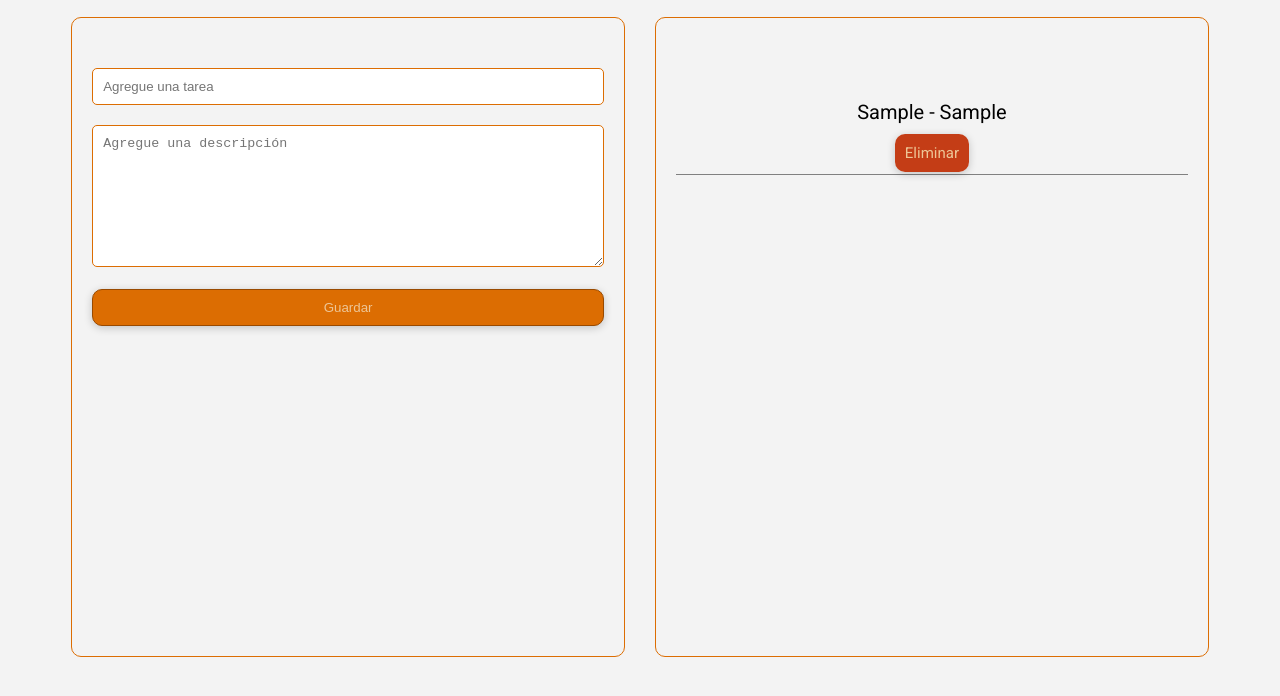
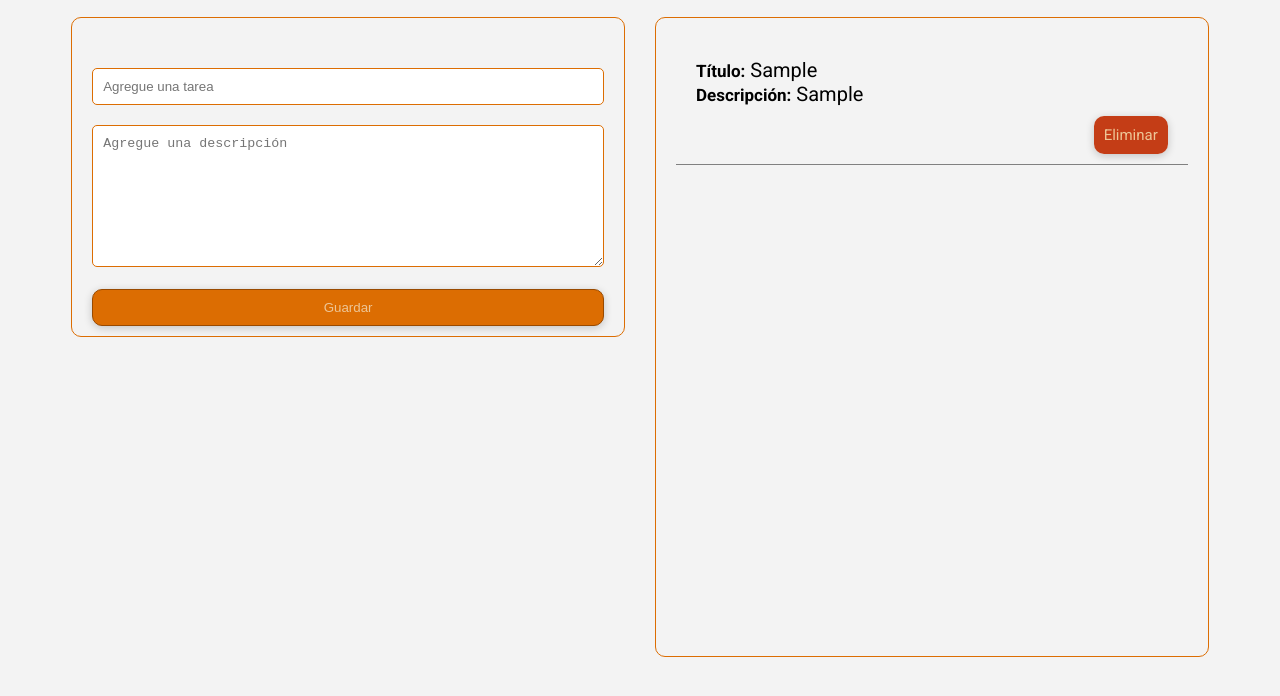
Before and after one commit to Lautisuarez/Task, a plain HTML site: page index.html in a window 1280 px wide. Both pictures are taken after typing "Sample", "Sample" into the empty fields and a click on the button "Guardar". Shown: the part 70-766 px from the top of the page. Drawn offline with Linux system fonts and the light colour scheme.

Commit message:
Retocando el diseño de las tareas

```diff
--- a/css/style.css
+++ b/css/style.css
@@ -57,14 +57,13 @@ body{
     display: grid;
     grid-template-columns: 1fr 1fr;
     column-gap: 3rem;
+    height: 80vh;
 }
 .formulario{
-    height: 80vh;
     border: 1px solid #dc6d02;
     border-radius: 1rem;
-}
-.formulario form{
     padding: 5rem 2rem 0 2rem;
+    height: 50%;
 }
 .grupo{
     margin-bottom: 2rem;
@@ -79,17 +78,22 @@ body{
 .items{
     border: 1px solid #dc6d02;
     border-radius: 1rem;
-    padding: 5rem 2rem 0 2rem;
+    padding: 0 2rem;
 }
 .item{
-    text-align: center;
     margin-bottom: 3rem;
     border-bottom: 1px solid gray;
-    padding: 1.2rem;
+    padding: 2rem;
 }
 .contenido-item p{
     font-size: 2rem;
 }
+.contenido-item p b{
+    font-size: 1.7rem;
+}
 .contenido-item a{
     font-size: 1.5rem;
 }
+.eliminar {
+    text-align: right;
+}
--- a/js/script.js
+++ b/js/script.js
@@ -36,8 +36,10 @@ function getTasks(){
 
         tasksView.innerHTML += `<div class="item">
             <div class="contenido-item">
-                <p>${title} - ${description}</p>
-                <a class="btn btn-eliminar" onclick="deleteTasks('${title}')">Eliminar</a>
+                <p><b>Título:</b> ${title} <br><b>Descripción:</b> ${description}</p>
+                <div class="eliminar">
+                    <a class="btn btn-eliminar" onclick="deleteTasks('${title}')">Eliminar</a>
+                </div>
             </div>
         </div>`
     }
```
Also changed, not shown: img/TasksApp.png (added).
